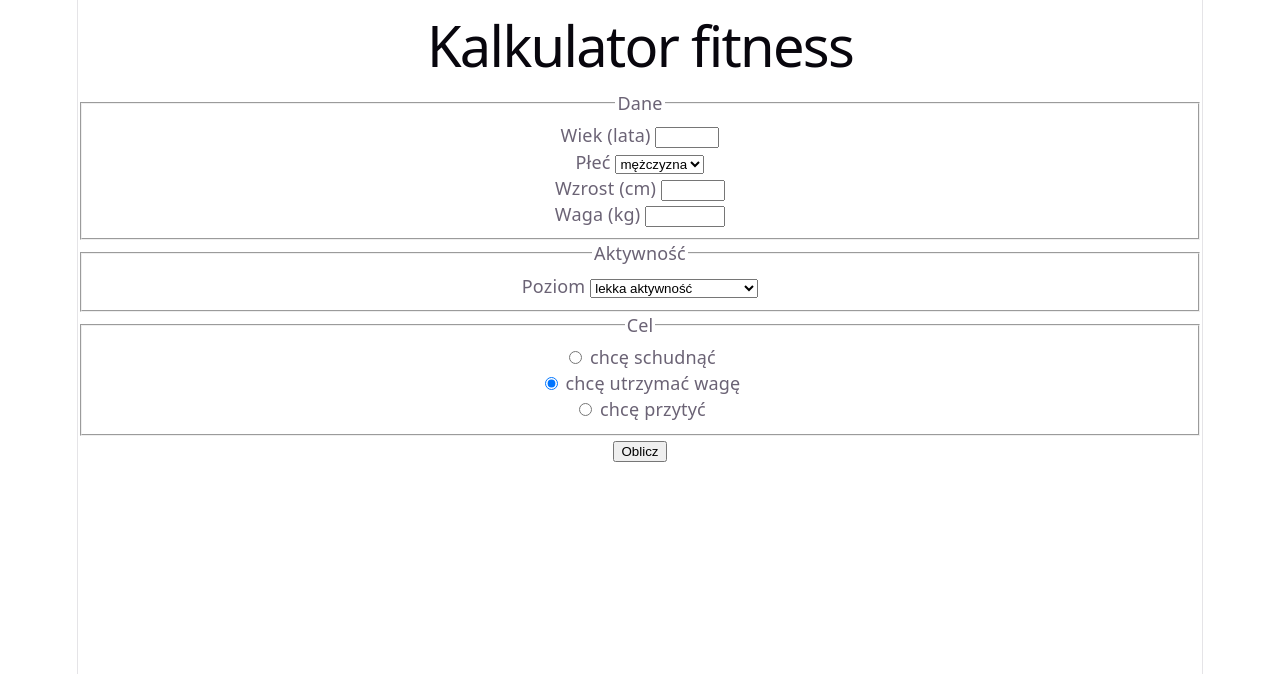
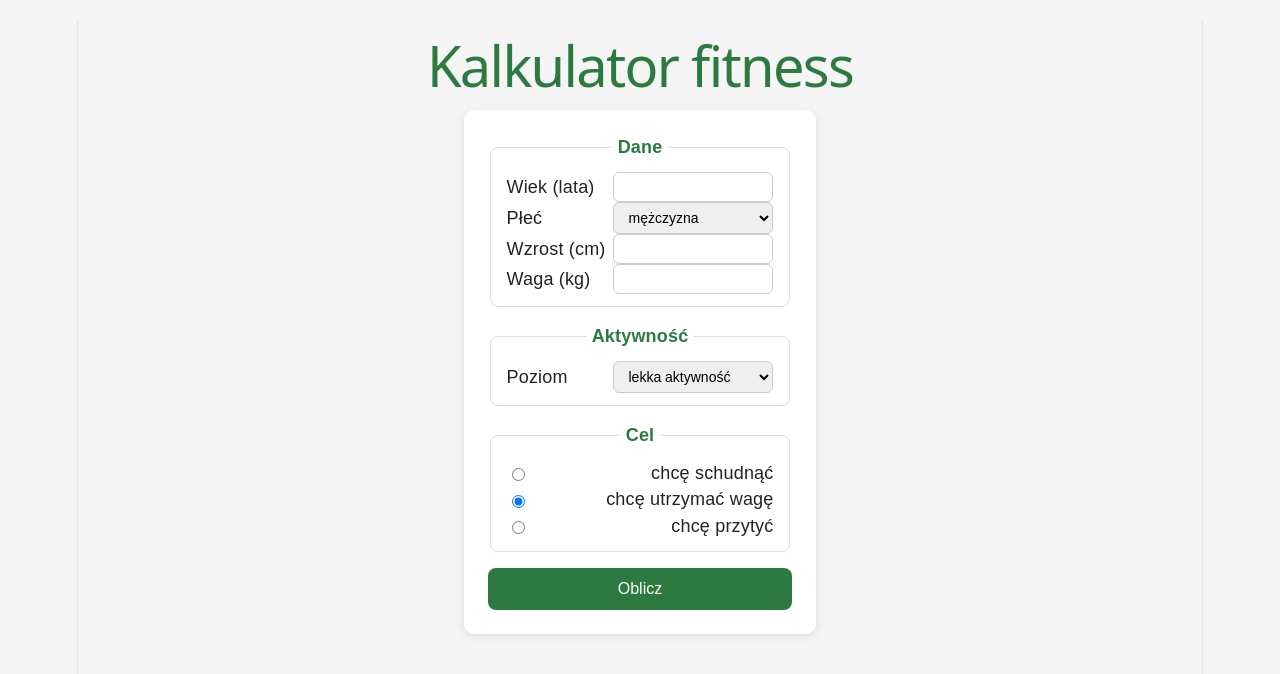
Before and after one commit to greniu385/kalkulatorfitness, a React (Vite) app: page / in a window 1280 px wide. Shown: the top 674 px of the page. Built offline with nearby package versions, Linux system fonts and the light colour scheme.

Commit message:
dodaj stylowanie formularza i wynikow
Co-Authored-By: Claude Sonnet 4.6 <noreply@anthropic.com>

```diff
--- a/src/App.css
+++ b/src/App.css
@@ -1,184 +1,98 @@
-.counter {
-  font-size: 16px;
-  padding: 5px 10px;
-  border-radius: 5px;
-  color: var(--accent);
-  background: var(--accent-bg);
-  border: 2px solid transparent;
-  transition: border-color 0.3s;
-  margin-bottom: 24px;
-
-  &:hover {
-    border-color: var(--accent-border);
-  }
-  &:focus-visible {
-    outline: 2px solid var(--accent);
-    outline-offset: 2px;
-  }
+* {
+  box-sizing: border-box;
 }
 
-.hero {
-  position: relative;
-
-  .base,
-  .framework,
-  .vite {
-    inset-inline: 0;
-    margin: 0 auto;
+body {
+  font-family: sans-serif;
+  background: #f5f5f5;
+  color: #222;
+  margin: 0;
+  padding: 20px;
 }
 
-  .base {
-    width: 170px;
-    position: relative;
-    z-index: 0;
+h1 {
+  text-align: center;
+  color: #2c7a3f;
 }
 
-  .framework,
-  .vite {
-    position: absolute;
+form {
+  max-width: 500px;
+  margin: 0 auto;
+  background: #fff;
+  padding: 24px;
+  border-radius: 10px;
+  box-shadow: 0 2px 8px rgba(0,0,0,0.1);
 }
 
-  .framework {
-    z-index: 1;
-    top: 34px;
-    height: 28px;
-    transform: perspective(2000px) rotateZ(300deg) rotateX(44deg) rotateY(39deg)
-      scale(1.4);
+fieldset {
+  border: 1px solid #ddd;
+  border-radius: 8px;
+  margin-bottom: 16px;
+  padding: 12px 16px;
 }
 
-  .vite {
-    z-index: 0;
-    top: 107px;
-    height: 26px;
-    width: auto;
-    transform: perspective(2000px) rotateZ(300deg) rotateX(40deg) rotateY(39deg)
-      scale(0.8);
-  }
+legend {
+  font-weight: bold;
+  color: #2c7a3f;
+  padding: 0 6px;
 }
 
-#center {
+label {
   display: flex;
-  flex-direction: column;
-  gap: 25px;
-  place-content: center;
-  place-items: center;
-  flex-grow: 1;
-
-  @media (max-width: 1024px) {
-    padding: 32px 20px 24px;
-    gap: 18px;
-  }
+  justify-content: space-between;
+  align-items: center;
+  gap: 8px;
 }
 
-#next-steps {
-  display: flex;
-  border-top: 1px solid var(--border);
-  text-align: left;
-
-  & > div {
-    flex: 1 1 0;
-    padding: 32px;
-    @media (max-width: 1024px) {
-      padding: 24px 20px;
-    }
+input[type="number"],
+select {
+  border: 1px solid #ccc;
+  border-radius: 6px;
+  padding: 6px 10px;
+  font-size: 14px;
+  width: 160px;
 }
 
-  .icon {
-    margin-bottom: 16px;
-    width: 22px;
-    height: 22px;
+input[type="radio"] {
+  width: auto;
+  margin-right: 8px;
 }
 
-  @media (max-width: 1024px) {
-    flex-direction: column;
-    text-align: center;
-  }
+button {
+  display: block;
+  width: 100%;
+  padding: 12px;
+  background: #2c7a3f;
+  color: white;
+  border: none;
+  border-radius: 8px;
+  font-size: 16px;
+  cursor: pointer;
 }
 
-#docs {
-  border-right: 1px solid var(--border);
-
-  @media (max-width: 1024px) {
-    border-right: none;
-    border-bottom: 1px solid var(--border);
-  }
+button:hover {
+  background: #235f31;
 }
 
-#next-steps ul {
-  list-style: none;
-  padding: 0;
-  display: flex;
-  gap: 8px;
-  margin: 32px 0 0;
-
-  .logo {
-    height: 18px;
+section {
+  max-width: 500px;
+  margin: 24px auto 0;
+  background: #fff;
+  padding: 24px;
+  border-radius: 10px;
+  box-shadow: 0 2px 8px rgba(0,0,0,0.1);
 }
 
-  a {
-    color: var(--text-h);
-    font-size: 16px;
-    border-radius: 6px;
-    background: var(--social-bg);
-    display: flex;
-    padding: 6px 12px;
-    align-items: center;
-    gap: 8px;
-    text-decoration: none;
-    transition: box-shadow 0.3s;
-
-    &:hover {
-      box-shadow: var(--shadow);
-    }
-    .button-icon {
-      height: 18px;
-      width: 18px;
-    }
+section h2 {
+  color: #2c7a3f;
+  margin-top: 0;
 }
 
-  @media (max-width: 1024px) {
-    margin-top: 20px;
-    flex-wrap: wrap;
-    justify-content: center;
-
-    li {
-      flex: 1 1 calc(50% - 8px);
+section h3 {
+  color: #2c7a3f;
 }
 
-    a {
-      width: 100%;
-      justify-content: center;
-      box-sizing: border-box;
+section ul {
+  padding-left: 20px;
+  line-height: 1.8;
 }
-  }
-}
-
-#spacer {
-  height: 88px;
-  border-top: 1px solid var(--border);
-  @media (max-width: 1024px) {
-    height: 48px;
-  }
-}
-
-.ticks {
-  position: relative;
-  width: 100%;
-
-  &::before,
-  &::after {
-    content: '';
-    position: absolute;
-    top: -4.5px;
-    border: 5px solid transparent;
-  }
-
-  &::before {
-    left: 0;
-    border-left-color: var(--border);
-  }
-  &::after {
-    right: 0;
-    border-right-color: var(--border);
-  }
-}
--- a/src/App.jsx
+++ b/src/App.jsx
@@ -1,4 +1,5 @@
 import { useState } from 'react'
+import './App.css'
 
 function App() {
   const [wiek, setWiek] = useState('')
```
Lines whose indentation alone changed are shown as unchanged.
